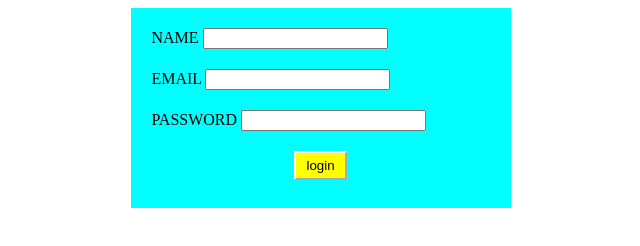
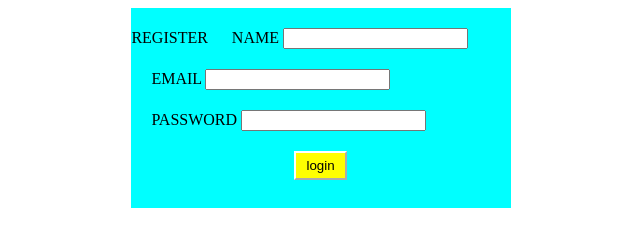
Before and after one commit to SayanMehraein/project, a plain HTML site: page index.html in a window 1280 px wide. Shown: the whole page, without its empty margins (319-959 px from the left). Drawn offline with Linux system fonts and the light colour scheme.

Commit message:
register

```diff
--- a/index.html
+++ b/index.html
@@ -10,6 +10,7 @@
 <body>
     <div class="div">
     <form class="form">
+        <span class="span">REGISTER</span>
         <label for="name" class="lable">NAME</label>
         <input type="text" id="name" required class="input">
         <br>
```
